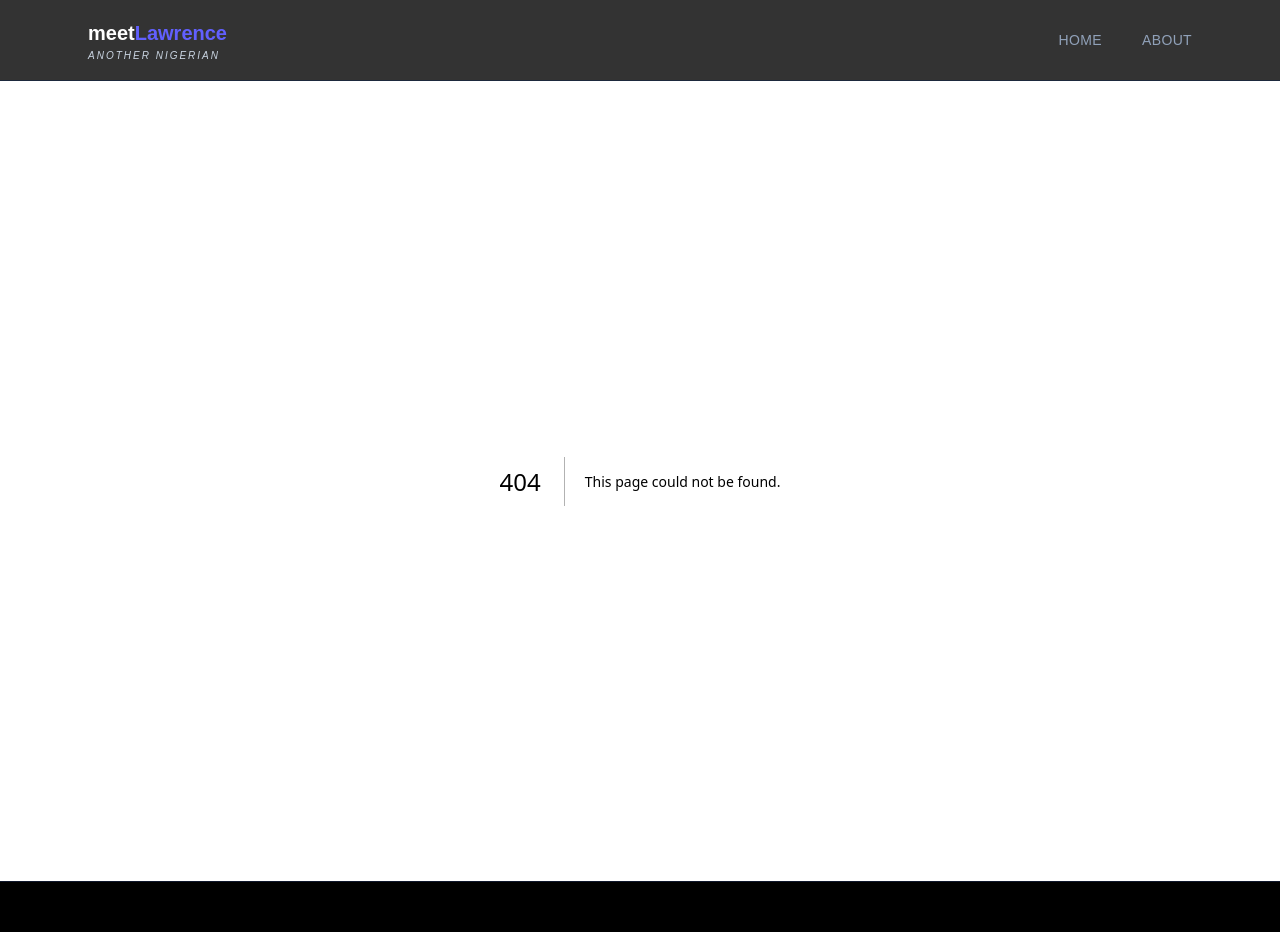
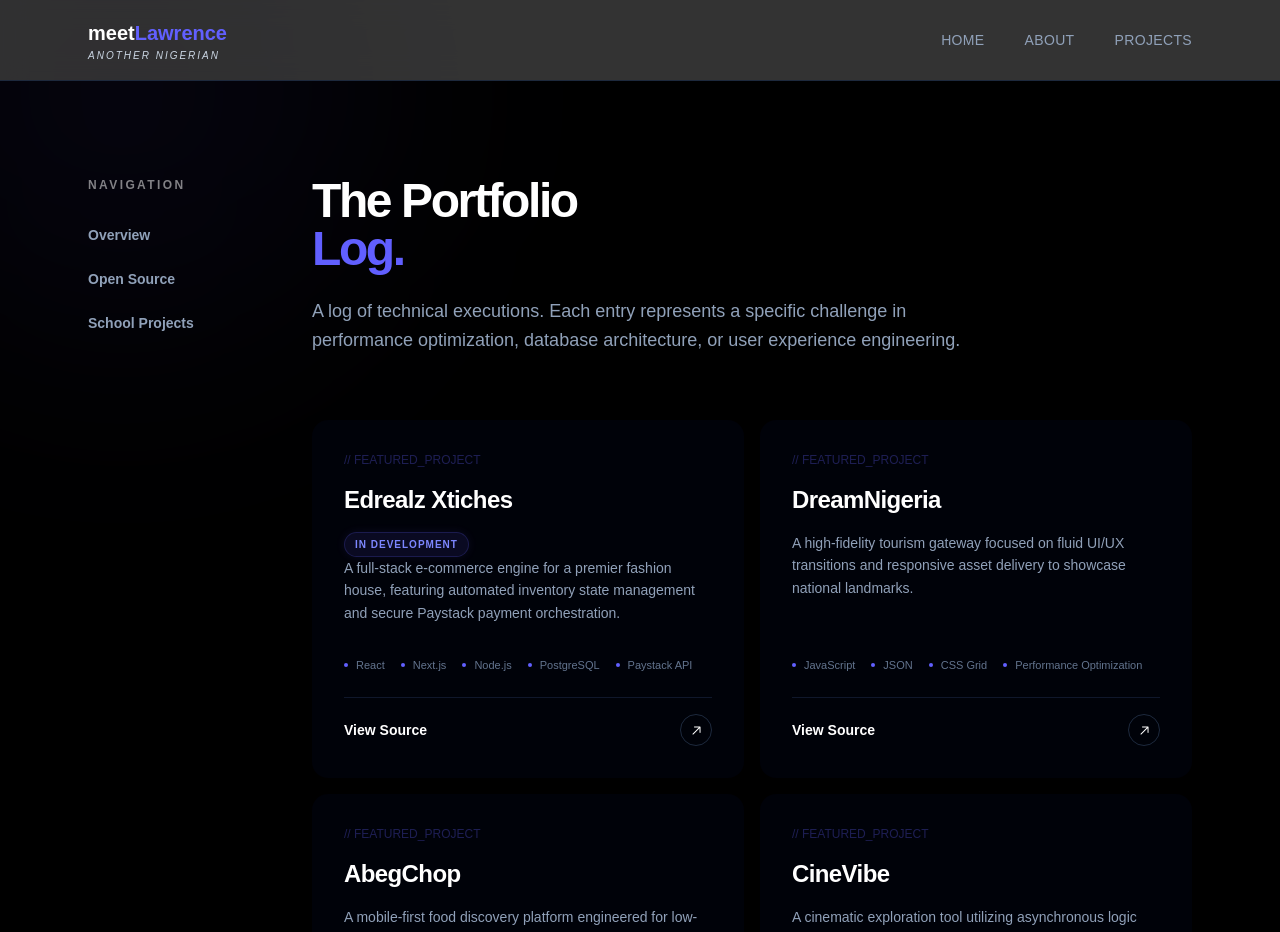
Before and after one commit to meetlawrence/portfolio, a Next.js app: page /projects in a window 1280 px wide. Before the commit this address had no page. Shown: the top 932 px of the page. Built offline with nearby package versions, Linux system fonts and the light colour scheme.

Commit message:
My Assignment Progress

```diff
--- /dev/null
+++ b/app/projects/layout.tsx
@@ -0,0 +1,53 @@
+import Link from 'next/link';
+
+export default function ProjectsLayout({
+  children,
+}: {
+  children: React.ReactNode;
+}) {
+  return (
+    <div className="min-h-screen bg-black text-slate-300">
+      {/* Subtle Indigo Glow - consistent with your Hero section */}
+      <div className="fixed top-0 left-0 w-full h-full pointer-events-none">
+        <div className="absolute top-[-20%] left-[-10%] w-[500px] h-[500px] bg-indigo-900/10 blur-[120px] rounded-full" />
+      </div>
+
+      <div className="max-w-6xl mx-auto px-6 pt-24 relative z-10">
+        <div className="flex flex-col md:flex-row gap-16">
+
+          {/* Sidebar: Minimal & High-Contrast */}
+          <aside className="w-full md:w-40 shrink-0">
+            <h2 className="text-xs font-black text-white uppercase tracking-[0.2em] mb-8 opacity-50">
+              Navigation
+            </h2>
+            <nav className="flex md:flex-col gap-6">
+              <Link
+                href="/projects"
+                className="text-sm font-bold text-slate-400 hover:text-indigo-400 transition-all duration-300"
+              >
+                Overview
+              </Link>
+              <Link
+                href="/projects/opensource"
+                className="text-sm font-bold text-slate-400 hover:text-indigo-400 transition-all duration-300"
+              >
+                Open Source
+              </Link>
+              <Link
+                href="/projects/school"
+                className="text-sm font-bold text-slate-400 hover:text-indigo-400 transition-all duration-300"
+              >
+                School Projects
+              </Link>
+            </nav>
+          </aside>
+
+          {/* Main Content Area */}
+          <main className="flex-1 pb-20">
+            {children}
+          </main>
+        </div>
+      </div>
+    </div>
+  );
+}
--- /dev/null
+++ b/app/projects/opensource/page.tsx
@@ -0,0 +1,29 @@
+import ProjectList from '@/components/ProjectList';
+
+const openSource = [
+  {
+    title: 'Edrealz Xtiches',
+    status: 'Production',
+    description: 'Contributing to the digital fashion landscape with an automated inventory and payment engine.',
+    technologies: ['Next.js', 'PostgreSQL', 'Paystack'],
+    link: '#'
+  }
+];
+
+export default function OpenSourcePage() {
+  return (
+    <div className="space-y-12">
+      <section>
+        <h2 className="text-4xl font-black text-white tracking-tighter mb-4">
+          Open Source
+        </h2>
+        <p className="text-slate-400 max-w-xl">
+          Code built for the public. I believe in transparent logic and modular
+          architecture that others can build upon.
+        </p>
+      </section>
+
+      <ProjectList projects={openSource} />
+    </div>
+  );
+}
--- /dev/null
+++ b/app/projects/page.tsx
@@ -0,0 +1,63 @@
+export interface Project {
+  title: string;
+  description: string;
+  technologies: string[];
+  link: string;
+  status?: string; // Optional field
+}
+
+
+import ProjectList from '@/components/ProjectList';
+
+export const allProjects: Project[] = [
+  {
+    title: 'Edrealz Xtiches',
+    status: 'In Development',
+    description: 'A full-stack e-commerce engine for a premier fashion house, featuring automated inventory state management and secure Paystack payment orchestration.',
+    technologies: ['React', 'Next.js', 'Node.js', 'PostgreSQL', 'Paystack API'],
+    link: '#'
+  },
+  {
+    title: 'DreamNigeria',
+    description: 'A high-fidelity tourism gateway focused on fluid UI/UX transitions and responsive asset delivery to showcase national landmarks.',
+    technologies: ['JavaScript', 'JSON', 'CSS Grid', 'Performance Optimization'],
+    link: 'https://meetlawrence.github.io/wdd131/project/index.html'
+  },
+  {
+    title: 'AbegChop',
+    description: 'A mobile-first food discovery platform engineered for low-bandwidth campus environments, utilizing optimized JSON data structures for rapid indexing.',
+    technologies: ['JavaScript', 'JSON', 'CSS Grid', 'Performance Optimization'],
+    link: 'https://meetlawrence.github.io/wdd231/project/index.html'
+  },
+  {
+    title: 'CineVibe',
+    description: 'A cinematic exploration tool utilizing asynchronous logic and third-party REST APIs to deliver high-performance movie data visualization.',
+    technologies: ['JavaScript', 'REST APIs', 'Asynchronous Programming', 'CSS3'],
+    link: 'https://meetlawrence.github.io/wdd330/cinevibe/index.html'
+  },
+  {
+    title: 'Chamber Portal',
+    description: 'A digitized business directory for the Calabar Chamber of Commerce, focusing on responsive architecture and member data management.',
+    technologies: ['JavaScript', 'JSON', 'Responsive Design', 'Local Storage'],
+    link: 'https://meetlawrence.github.io/wdd231/chamber/index.html'
+  }
+];
+
+export default function ProjectsOverview() {
+  return (
+    <div className="space-y-16">
+      <section>
+        <h1 className="text-5xl font-black text-white tracking-tighter mb-6">
+          The Portfolio <br />
+          <span className="text-indigo-500">Log.</span>
+        </h1>
+        <p className="text-slate-400 max-w-2xl text-lg leading-relaxed">
+          A log of technical executions. Each entry represents a specific challenge in
+          performance optimization, database architecture, or user experience engineering.
+        </p>
+      </section>
+
+      <ProjectList projects={allProjects} />
+    </div>
+  );
+}
--- /dev/null
+++ b/app/projects/school/page.tsx
@@ -0,0 +1,36 @@
+import ProjectList from '@/components/ProjectList';
+
+const schoolProjects = [
+  {
+    title: 'AbegChop',
+    description: 'Optimized for the Calabar campus environment. Focused on data-fetching efficiency and mobile responsiveness.',
+    technologies: ['JavaScript', 'JSON', 'Performance'],
+    link: 'https://meetlawrence.github.io/wdd231/project/index.html'
+  },
+  {
+    title: 'CineVibe',
+    description: 'Academic exploration of Asynchronous JavaScript and REST API integration.',
+    technologies: ['API', 'Asynchronous JS', 'CSS3'],
+    link: 'https://meetlawrence.github.io/wdd330/cinevibe/index.html'
+  }
+];
+
+export default function SchoolPage() {
+  return (
+    <div className="space-y-12">
+      <section>
+        <h2 className="text-4xl font-black text-white tracking-tighter mb-4">
+          Academic Labs
+        </h2>
+        <p className="text-slate-400 max-w-xl">
+          Where theory meets execution. These projects represent deep dives into
+          data structures, API management, and responsive architecture.
+        </p>
+      </section>
+
+      <div className="opacity-80">
+        <ProjectList projects={schoolProjects} />
+      </div>
+    </div>
+  );
+}
--- a/components/Header.tsx
+++ b/components/Header.tsx
@@ -16,9 +16,10 @@ export default function Header() {
           </span>
         </Link>
         <nav>
-          <ul className="flex gap-10 text-sm font-medium tracking-wide">
+          <ul className="flex gap-2 text-sm font-medium tracking-wide sm:gap-10">
             <li><Link href="/" className="text-slate-400 hover:text-white transition-colors">HOME</Link></li>
             <li><Link href="/about" className="text-slate-400 hover:text-white transition-colors">ABOUT</Link></li>
+            <li><Link href="/projects" className="text-slate-400 hover:text-white transition-colors">PROJECTS</Link></li>
           </ul>
         </nav>
       </div>
--- a/package.json
+++ b/package.json
@@ -9,6 +9,7 @@
     "lint": "eslint"
   },
   "dependencies": {
+    "clsx": "^2.1.1",
     "lucide-react": "^1.8.0",
     "next": "16.2.3",
     "react": "19.2.4",
```
Also changed, not shown: 1 other file (tests, documents, lock files or other folders).
